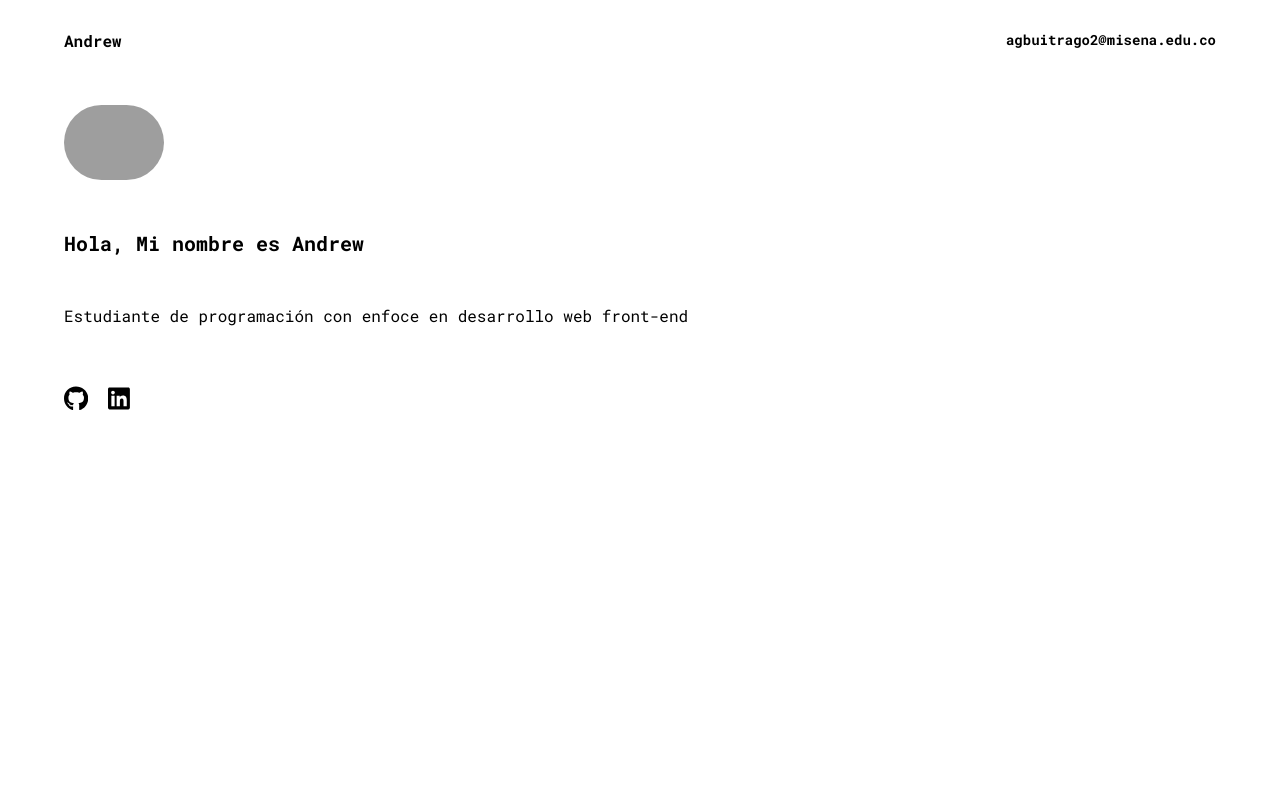
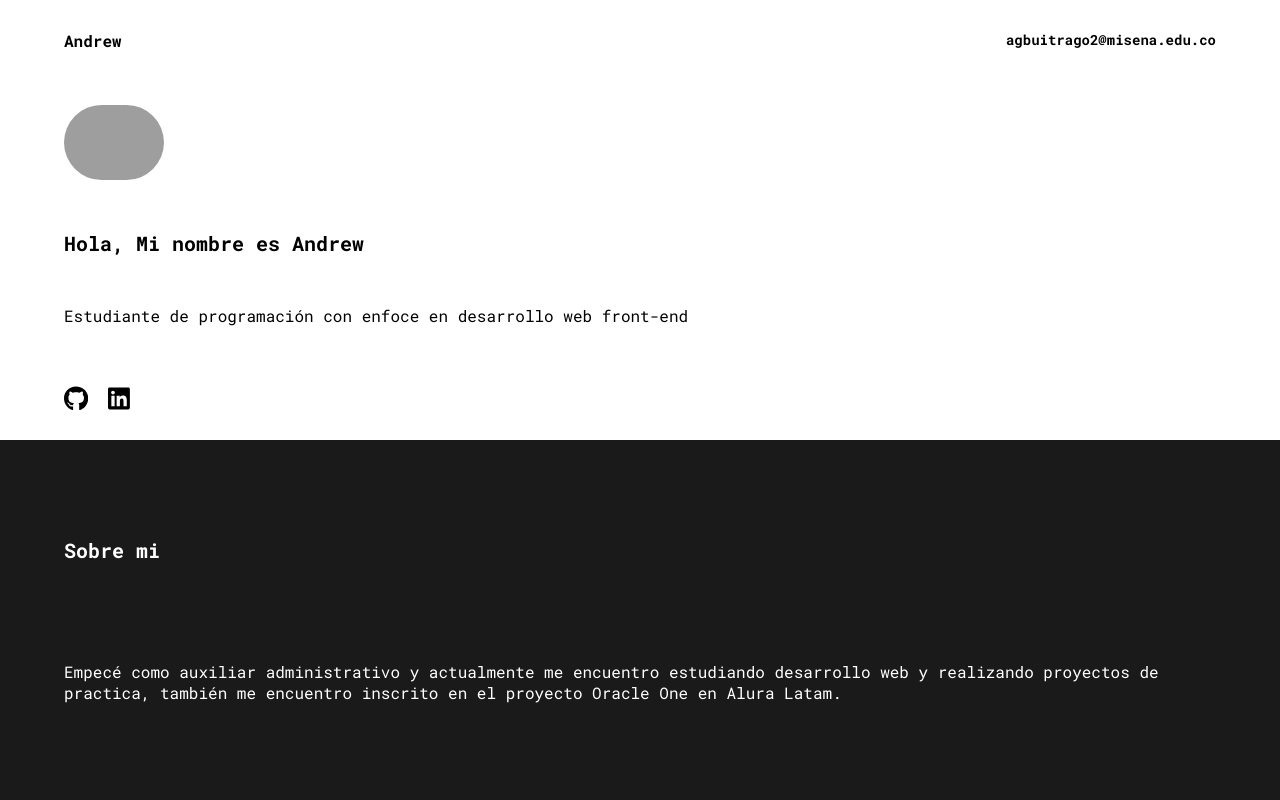
Before and after one commit to Andew22/Portafolioo, a plain HTML site: page index.html in a window 1280 px wide. Drawn offline with Linux system fonts and the light colour scheme; grey boxes are pictures that could not be loaded.

Commit message:
Creacion de la estructura de la seccion sobre mi y sus estilos

```diff
--- a/index.html
+++ b/index.html
@@ -72,6 +72,16 @@
 
         </section>
 
+        <section class="principal_sobremi">
+
+            <h2>Sobre mi</h2>
+
+            <p>Empecé como auxiliar administrativo y actualmente me encuentro estudiando desarrollo web y realizando proyectos de practica, también  me encuentro inscrito en el proyecto Oracle One en Alura Latam.
+
+
+            </p>
+            </section>
+
 
 
 
--- a/styles/style.css
+++ b/styles/style.css
@@ -147,3 +147,27 @@ body{
     gap: 20px;
 
 }
+
+/*ESTILOS SOBRE MI  */
+.principal_sobremi {
+    height:45vh;
+    display: flex;
+    flex-direction: column;
+    justify-content:space-evenly;
+    background-color:rgb(26, 26, 26);
+    margin: 0 auto;
+
+}
+
+.principal_sobremi h2{
+  font-size:2rem;
+  width:90%;
+  margin:0 auto;
+  color:white;
+}
+
+.principal_sobremi p{
+    width:90%;
+    margin:0 auto;
+    color:white;
+  }
```
